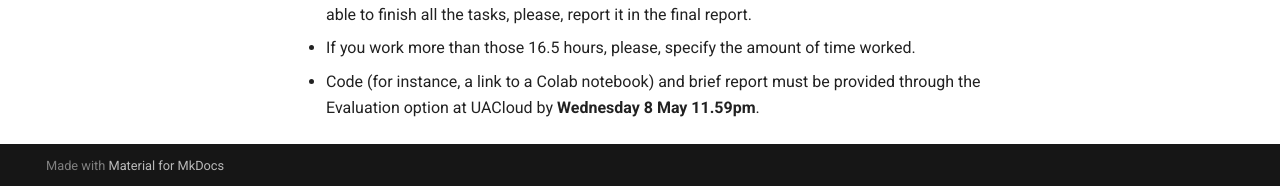
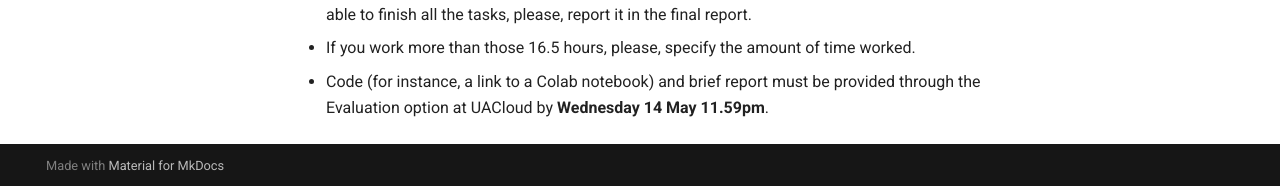
Before and after one commit to FranciscoFlorezRevuelta/EI, an MkDocs documentation site: the page built from docs/CV-AAL-lab.md, in a window 1280 px wide and 900 px high, scrolled down 2572 px. Shown: the part 711-897 px from the top of the window. Built offline with MkDocs 1.6.1 and Material for MkDocs 9.7.7, drawn with Linux system fonts in a browser that asks for light colours.

Commit message:
Update CV-AAL-lab.md

```diff
--- a/docs/CV-AAL-lab.md
+++ b/docs/CV-AAL-lab.md
@@ -62,4 +62,4 @@ This lab session aims to provide students with practical experience in applying
 * This lab session will take place on **Wednesday 30 April 4pm to 9pm** and on **Wednesday 7 May 4pm to 6pm**.
 * Dedicate a maximum of 16.5 hours to this work. This includes time at home. If you are not able to finish all the tasks, please, report it in the final report.
 * If you work more than those 16.5 hours, please, specify the amount of time worked.
-* Code (for instance, a link to a Colab notebook) and brief report must be provided through the Evaluation option at UACloud by **Wednesday 8 May 11.59pm**.
+* Code (for instance, a link to a Colab notebook) and brief report must be provided through the Evaluation option at UACloud by **Wednesday 14 May 11.59pm**.
```
